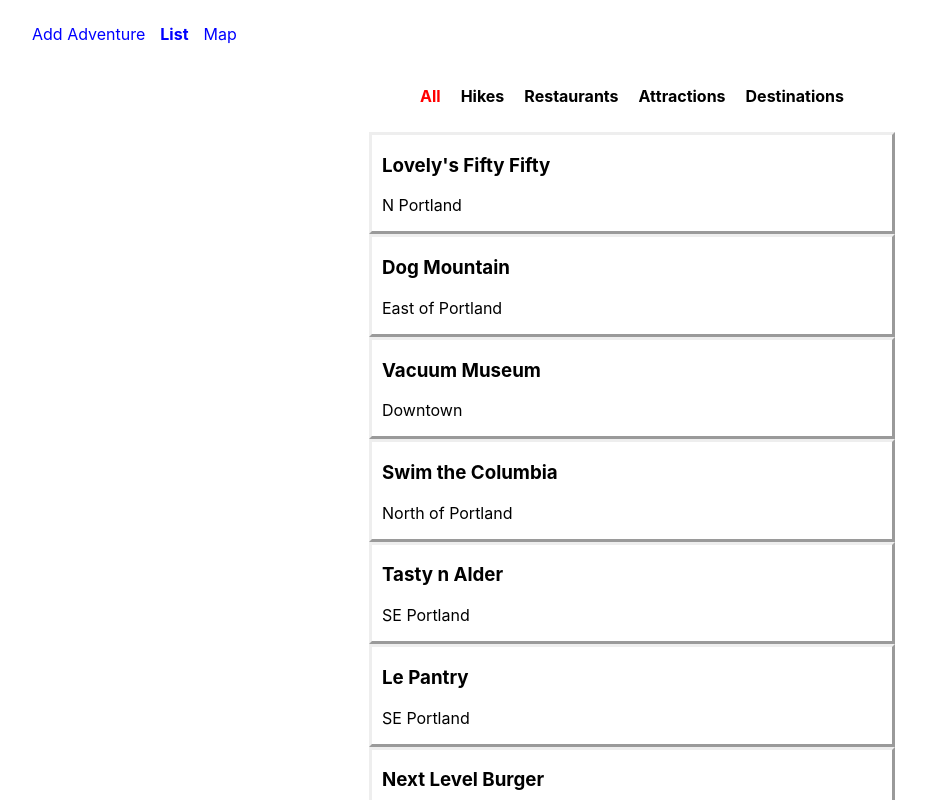
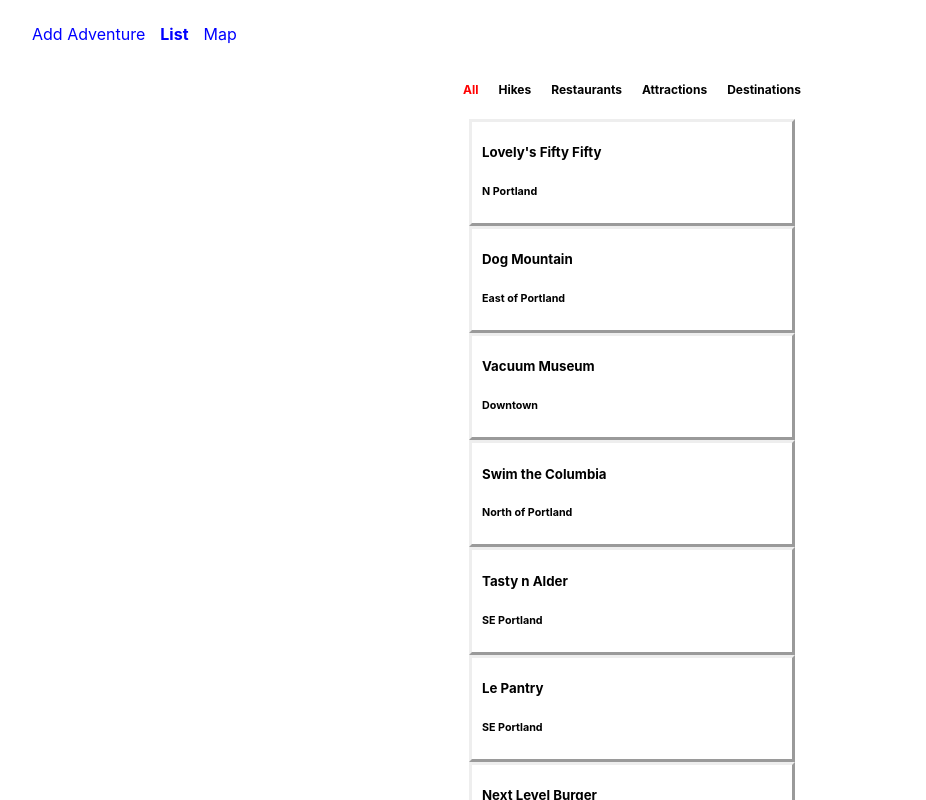
Before and after one commit to kjs2b/FunPlanner-react, a React (Create React App) app in the folder FunPlanner/: page /list in a window 1280 px wide. Shown: the top 800 px of the page, without its empty margins (8-934 px from the left). Built offline with nearby package versions, Linux system fonts and the light colour scheme; no server answers.

Commit message:
Refactor to place AdventureInfo next to adventure list (instead of on a separate screen)

```diff
--- a/FunPlanner/src/components/AdventureInfo.js
+++ b/FunPlanner/src/components/AdventureInfo.js
@@ -19,7 +19,7 @@
 
   render() {
     return (
-      <div>
+      <div className='adventureInfo'>
         <h2>{this.props.adventure.title}</h2>
         <h4>{this.props.adventure.location}</h4>
         <h6>Priority: {this.props.adventure.priority}</h6>
--- a/FunPlanner/src/components/Adventures.js
+++ b/FunPlanner/src/components/Adventures.js
@@ -46,8 +46,21 @@
       );
     } else {
       return (
-        <div className='categoriesContainer'>
-          <AdventureInfo adventure={this.state.currentAdventure} />
+        <div className='adventures'>
+          <div className='categoriesContainer'>
+            <CategoriesBar
+              onSelect={this.changeCategory}
+              selectedCategory={this.state.selectedCategory}
+            />
+            <ListContainer
+              adventures={this.state.adventures}
+              category={this.state.selectedCategory}
+              changeAdventure={this.changeAdventure}
+            />
+          </div>
+          <div className='adventureInfo'>
+            <AdventureInfo adventure={this.state.currentAdventure} />
+          </div>
         </div>
       );
     }
--- a/FunPlanner/src/components/ListItem.js
+++ b/FunPlanner/src/components/ListItem.js
@@ -6,8 +6,8 @@
       className='listItem'
       onClick={props.onSelect.bind(null, props.item)}
     >
-      <h3>{props.item.title}</h3>
-      <p>{props.item.location}</p>
+      <h5>{props.item.title}</h5>
+      <h6>{props.item.location}</h6>
     </div>
   );
 }
--- a/FunPlanner/src/data/adventureData.js
+++ b/FunPlanner/src/data/adventureData.js
@@ -31,7 +31,7 @@
     addedBy: 'Kevin',
     location: 'North of Portland',
     category: 'Hikes',
-    notes: 'Ok, not exatly a hike',
+    notes: 'Ok, not exactly a hike',
     priority: 3,
     link: null
   },
--- a/FunPlanner/src/index.css
+++ b/FunPlanner/src/index.css
@@ -28,6 +28,14 @@
   align-items: center
 }
 
+.adventures {
+  display: flex;
+}
+
+.adventureInfo {
+  margin: 30px;
+}
+
 .formItem {
   margin-top: 15px;
 }
@@ -48,6 +56,7 @@
 .categories {
   display: flex;
   justify-content: center;
+  font-size: 12px;
 }
 
 .categories li {
@@ -61,7 +70,7 @@
 }
 
 .listItem {
-  width: 500px;
+  width: 300px;
   padding-left: 10px;
   padding-right: 10px;
   border-style: outset;
```
